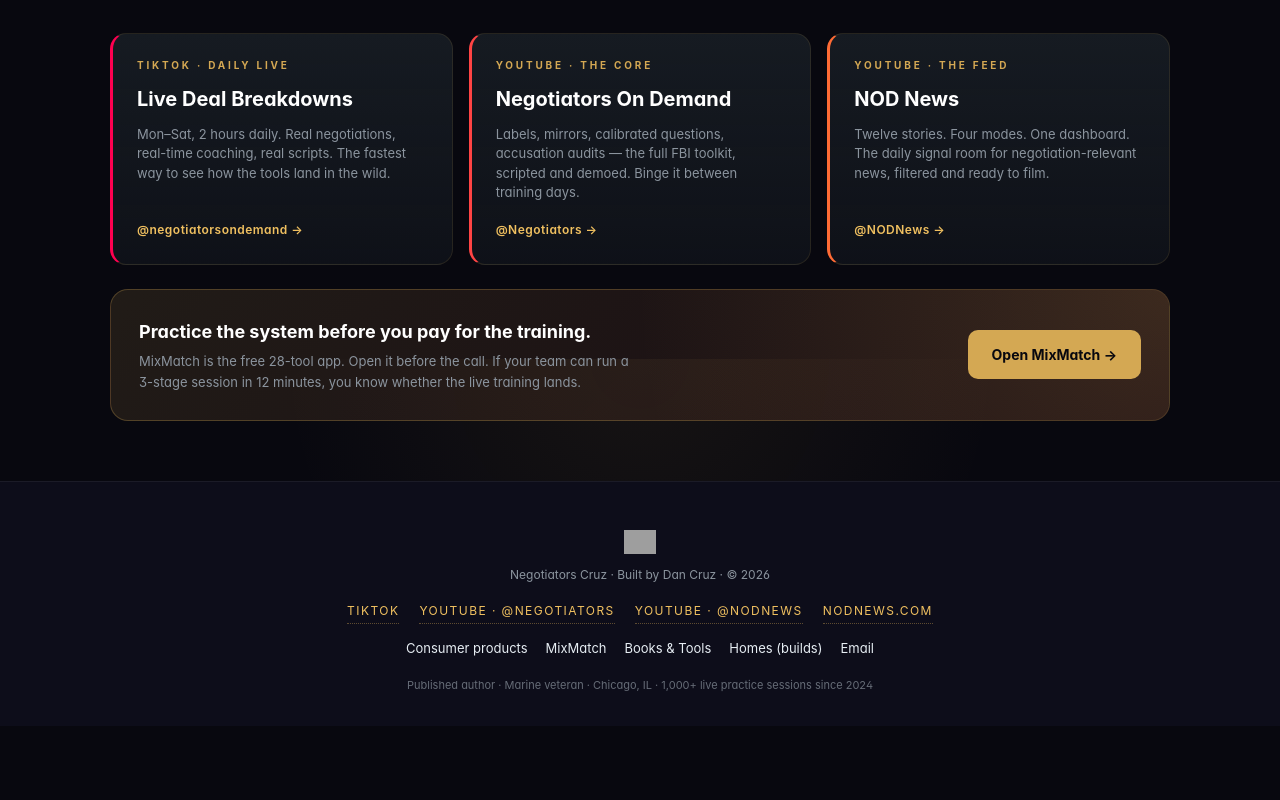
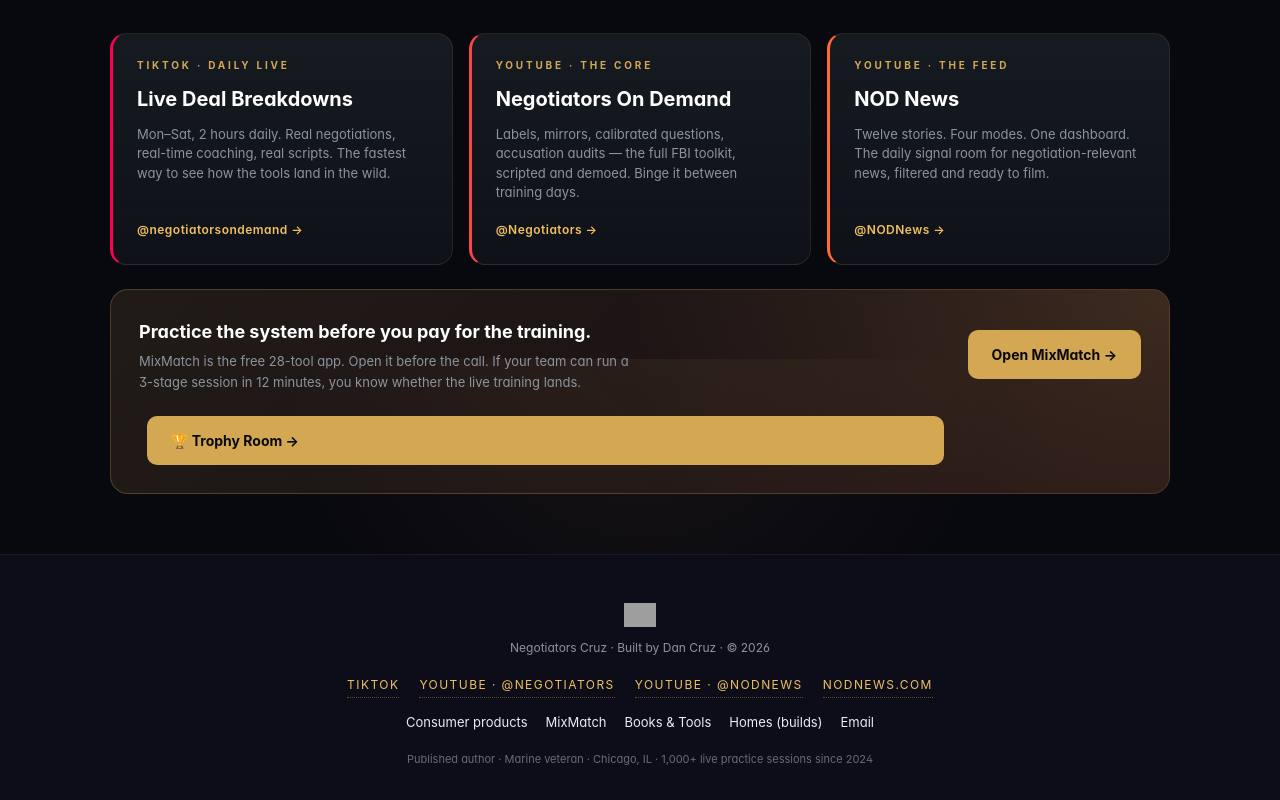
Before and after one commit to Dan8NOD/negotiatorcruz, a plain HTML site: page index.html in a window 1280 px wide. Shown: the part 4441-5241 px from the top of the page. Before the commit the page ends 5167 px from the top, so only its background shows below. Drawn offline with Linux system fonts and the light colour scheme; grey boxes are pictures that could not be loaded.

Commit message:
Trophy Room button on MixMatch ribbon

```diff
--- a/index.html
+++ b/index.html
@@ -381,6 +381,7 @@ section h3{font-size:clamp(24px,4vw,36px);font-weight:800;color:var(--white);tex
       <p>MixMatch is the free 28-tool app. Open it before the call. If your team can run a 3-stage session in 12 minutes, you know whether the live training lands.</p>
     </div>
     <a class="btn" href="https://negotiatorsondemand.com/MixMatch.html?utm_source=negotiatorcruz&utm_medium=site&utm_campaign=ribbon" target="_blank" rel="noopener">Open MixMatch →</a>
+    <a class="btn" href="https://negotiatorsondemand.com/trophy-room.html" target="_blank" rel="noopener" style="margin-left:8px;">🏆 Trophy Room →</a>
   </div>
 </section>
 
```
